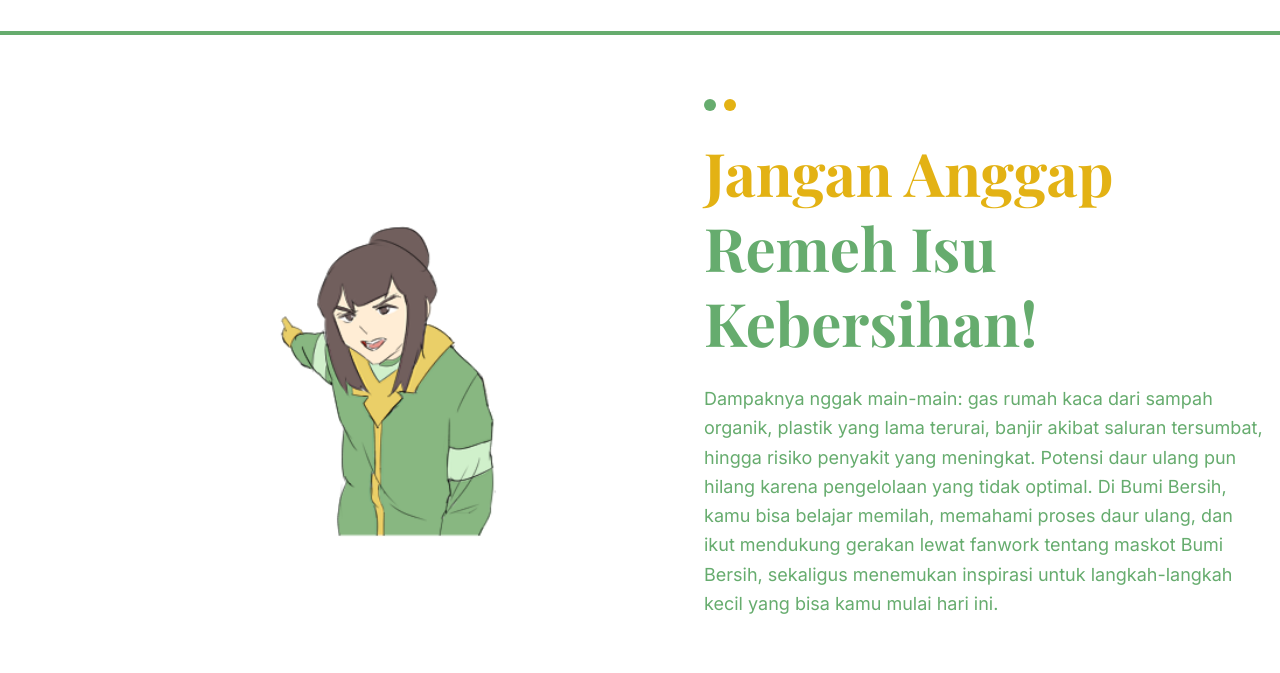
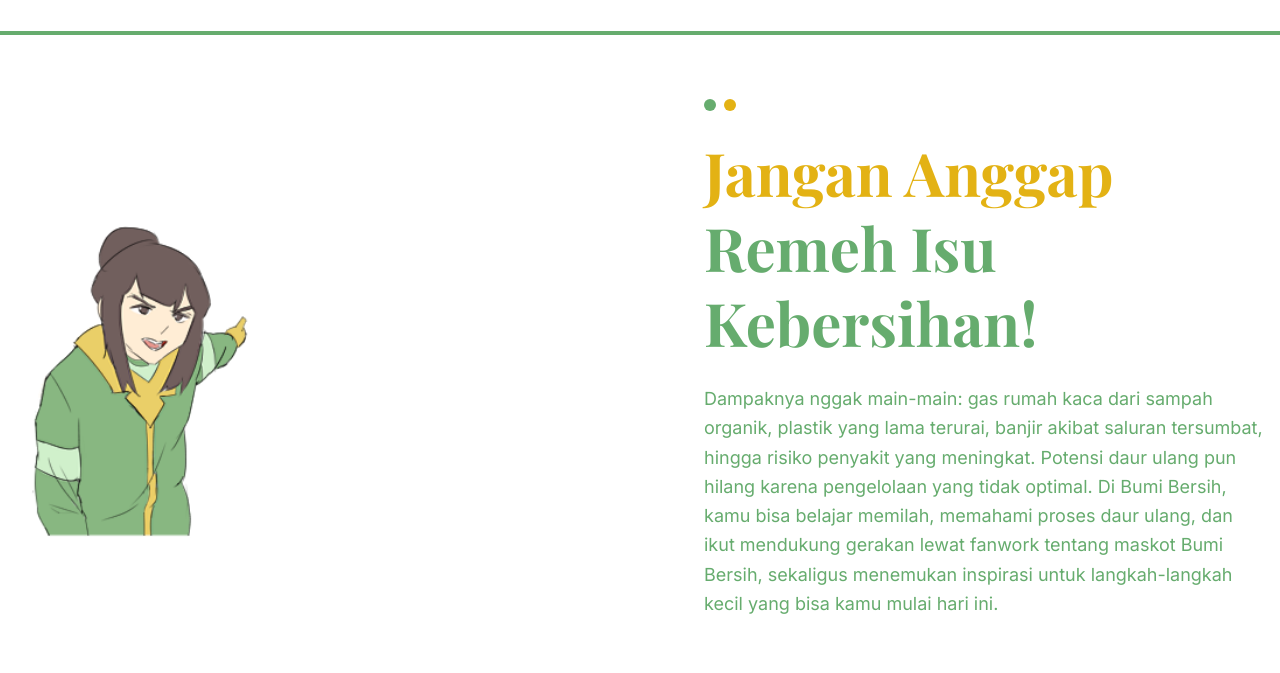
Before and after one commit to ahmadhaikalwahab12-dev/BumiBersih, a Next.js app: page / in a window 1280 px wide. Shown: the part 2040-2713 px from the top of the page. Built offline with nearby package versions, Linux system fonts and the light colour scheme; no server answers.

Commit message:
update homepage image

```diff
--- a/src/app/layout.js
+++ b/src/app/layout.js
@@ -2,7 +2,6 @@ import { Playfair_Display, Inter } from "next/font/google";
 import "./globals.css";
 import Footer from "./components/Footer";
 import Navbar from "./components/Navbar";
-
 
 const playfair = Playfair_Display({
   variable: "--font-playfair",
@@ -16,8 +15,11 @@ const inter = Inter({
 });
 
 export const metadata = {
-  title: "Create Next App",
-  description: "Generated by create next app",
+  title: "Bumi Bersih",
+  description: "Platform edukasi kebersihan lingkungan dan daur ulang",
+  icons: {
+    icon: "/icon/logo.svg",
+  },
 };
 
 export default function RootLayout({ children }) {
--- a/src/app/page.js
+++ b/src/app/page.js
@@ -157,7 +157,7 @@ export default function BumiBersihApp() {
             <div className="relative w-full max-w-md md:max-w-lg">
               <div className="relative w-full aspect-square">
                 <Image
-                  src="/images/Home Page 44.png"
+                  src="/images/homepage4.png"
                   fill
                   alt="Daur Ulang"
                   className="object-contain"
```
Also changed, not shown: public/images/homepage4.png (added).
